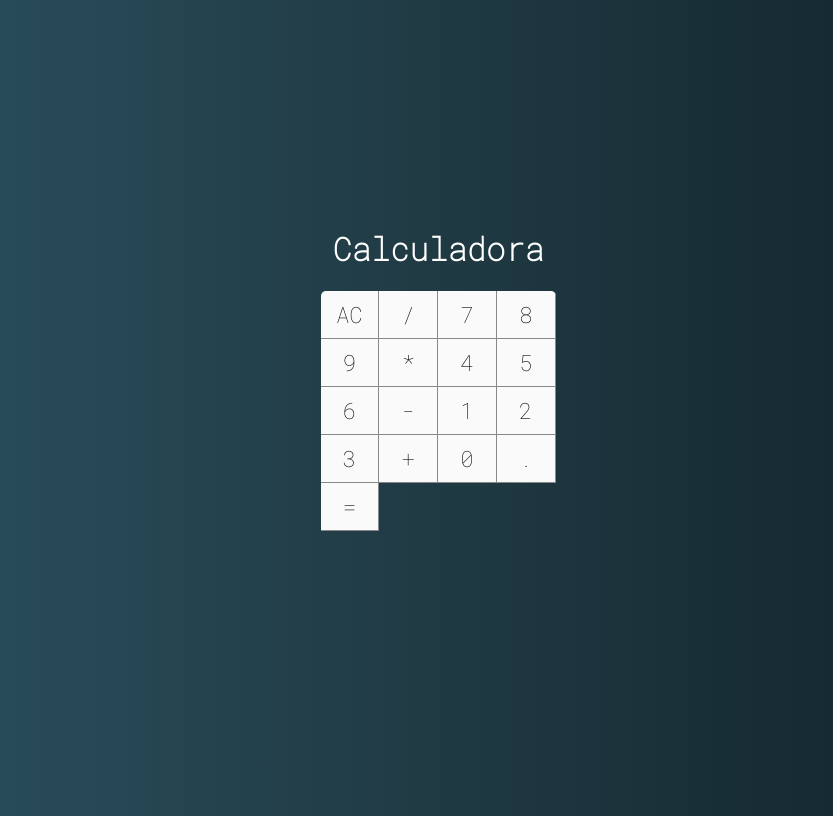
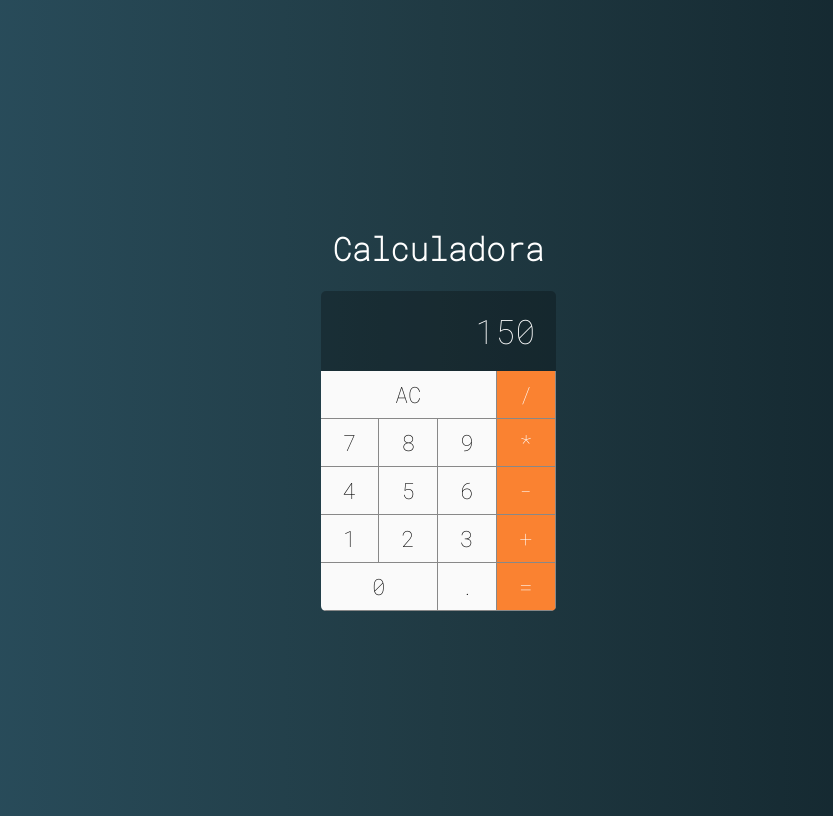
Before and after one commit to Lsantos-art/react-calculadora, a React (Create React App) app: page / in a window 1280 px wide. Shown: the whole page, without its empty margins (202-1035 px from the left). Built offline with nearby package versions, Linux system fonts and the light colour scheme.

Commit message:
48. Implementando a Lógica #01

```diff
--- a/src/components/Button.css
+++ b/src/components/Button.css
@@ -11,3 +11,25 @@
   border-bottom: var(--border-button);
   outline: none;
 }
+
+.button:active {
+  background-color: #ccc;
+}
+
+.button.double {
+  grid-column: span 2;
+}
+
+.button.triple {
+  grid-column: span 3;
+}
+
+.button.operation {
+  background-color: #fa8231;
+  color: white;
+}
+
+.button.operation:active {
+  background-color: #fa8231cc;
+  color: white;
+}
--- a/src/components/Button.jsx
+++ b/src/components/Button.jsx
@@ -1,4 +1,19 @@
-import ReactDOM from "react-dom";
 import "./Button.css";
 
-export default (props) => <button className="button">{props.label}</button>;
+const button = (props) => {
+  let classes = "button ";
+  classes += props.operation ? 'operation' : "";
+  classes += props.double ? 'double' : "";
+  classes += props.triple ? 'triple' : "";
+
+  return (
+    <button
+      onClick={(e) => props.click && props.click(props.label)}
+      className={classes}
+    >
+      {props.label}
+    </button>
+  );
+};
+
+export default button;
--- /dev/null
+++ b/src/components/Display.css
@@ -0,0 +1,10 @@
+.display {
+    grid-column: span 4;
+    background-color: #0004;
+    display: flex;
+    justify-content: flex-end;
+    align-items: center;
+    padding: 20px;
+    font-size: 2.1rem;
+    overflow: hidden;
+}
--- /dev/null
+++ b/src/components/Display.jsx
@@ -0,0 +1,7 @@
+import "./Display.css";
+
+const Display = (props) => {
+  return <div className="display">{props.value}</div>;
+};
+
+export default Display;
--- a/src/main/Calculator.css
+++ b/src/main/Calculator.css
@@ -5,5 +5,5 @@
     overflow: hidden;
     display: grid;
     grid-template-columns: repeat(4, 25%);
-    grid-template-rows: 48px 48px 48px 48px 48px;
+    grid-template-rows: 1fr 48px 48px 48px 48px 48px;
 }
--- a/src/main/Calculator.jsx
+++ b/src/main/Calculator.jsx
@@ -1,28 +1,49 @@
 import Button from "../components/Button";
-import React, { Component } from "react";
+import Display from "../components/Display";
+import React from "react";
 import "./Calculator.css";
 
 class Calculator extends React.Component {
+  constructor(props) {
+    super(props);
+    this.clearMemory = this.clearMemory.bind(this);
+    this.setOperation = this.setOperation.bind(this);
+    this.addDigit = this.addDigit.bind(this);
+  }
+
+  clearMemory() {
+    console.log("limpar");
+  }
+
+  setOperation(operation) {
+    console.log(operation);
+  }
+
+  addDigit(n) {
+    console.log(n);
+  }
+
   render() {
     return (
       <div className="calculator">
-        <Button label="AC"/>
-        <Button label="/"/>
-        <Button label="7"/>
-        <Button label="8"/>
-        <Button label="9"/>
-        <Button label="*"/>
-        <Button label="4"/>
-        <Button label="5"/>
-        <Button label="6"/>
-        <Button label="-"/>
-        <Button label="1"/>
-        <Button label="2"/>
-        <Button label="3"/>
-        <Button label="+"/>
-        <Button label="0"/>
-        <Button label="."/>
-        <Button label="="/>
+        <Display value={150} />
+        <Button label="AC" click={this.clearMemory} triple/>
+        <Button label="/" click={this.setOperation} operation/>
+        <Button label="7" click={this.addDigit} />
+        <Button label="8" click={this.addDigit} />
+        <Button label="9" click={this.addDigit} />
+        <Button label="*" click={this.setOperation} operation/>
+        <Button label="4" click={this.addDigit} />
+        <Button label="5" click={this.addDigit} />
+        <Button label="6" click={this.addDigit} />
+        <Button label="-" click={this.setOperation} operation/>
+        <Button label="1" click={this.addDigit} />
+        <Button label="2" click={this.addDigit} />
+        <Button label="3" click={this.addDigit} />
+        <Button label="+" click={this.setOperation} operation/>
+        <Button label="0" click={this.addDigit} double/>
+        <Button label="." click={this.addDigit} />
+        <Button label="=" click={this.setOperation} operation/>
       </div>
     );
   }
```
